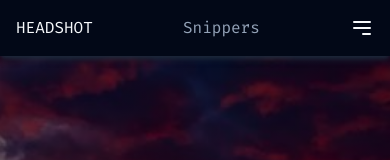
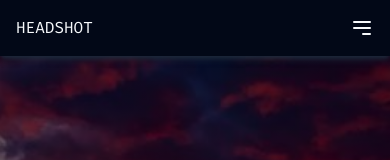
Before and after one commit to halfdobis/headshot, a Next.js app: page / in a window 390 px wide. Shown: the top 160 px of the page. Built offline with nearby package versions, Linux system fonts and the light colour scheme.

Commit message:
navbar fix

```diff
--- a/src/components/landing/Navbar.tsx
+++ b/src/components/landing/Navbar.tsx
@@ -17,7 +17,7 @@
           <h1>HEADSHOT</h1>
         </Link>
 
-        <div className="flex space-x-6 ">
+        <div className="hidden md:flex space-x-6 ">
           <Link href="/snippers" passHref>
             <span className="text-muted-foreground hover:text-foreground transition-all duration-500">
               Snippers
```
